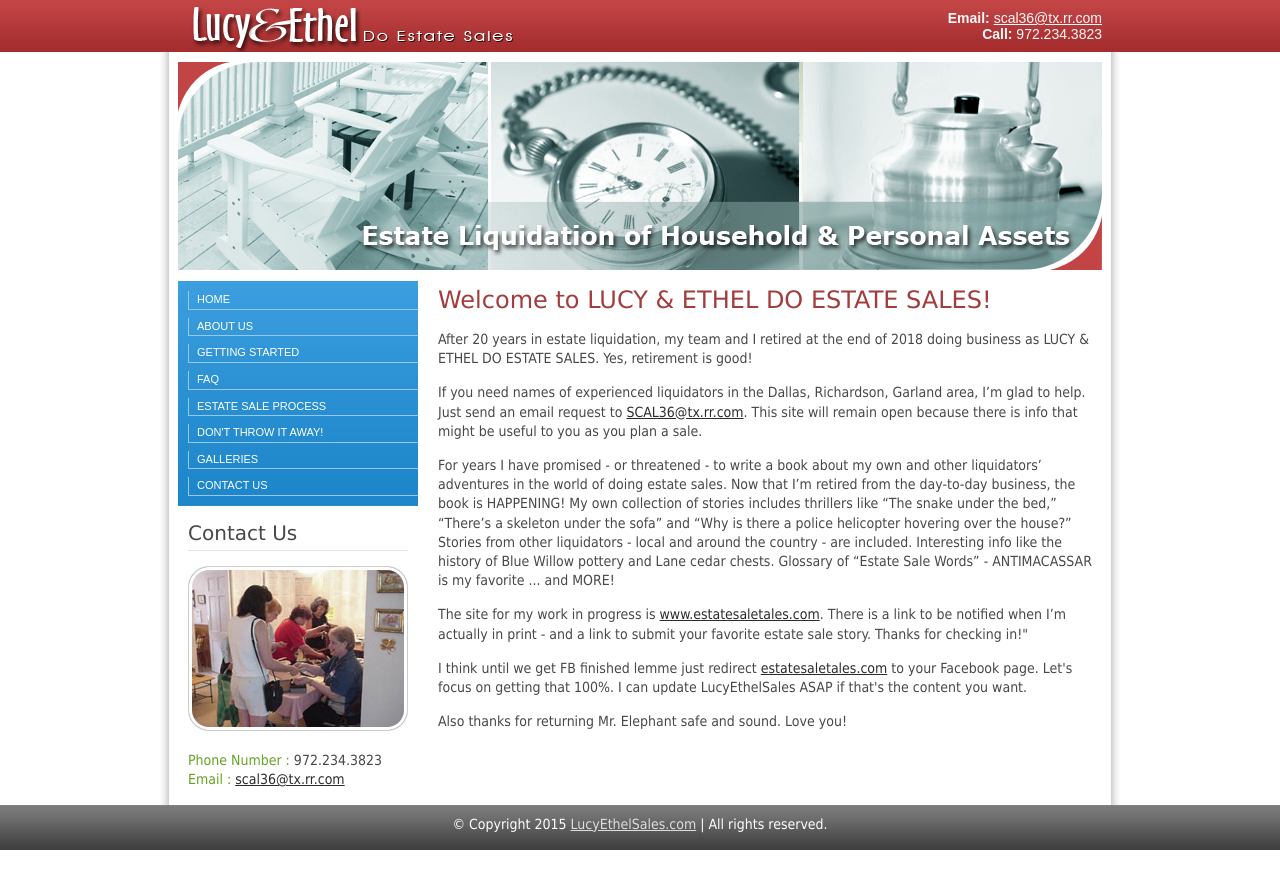
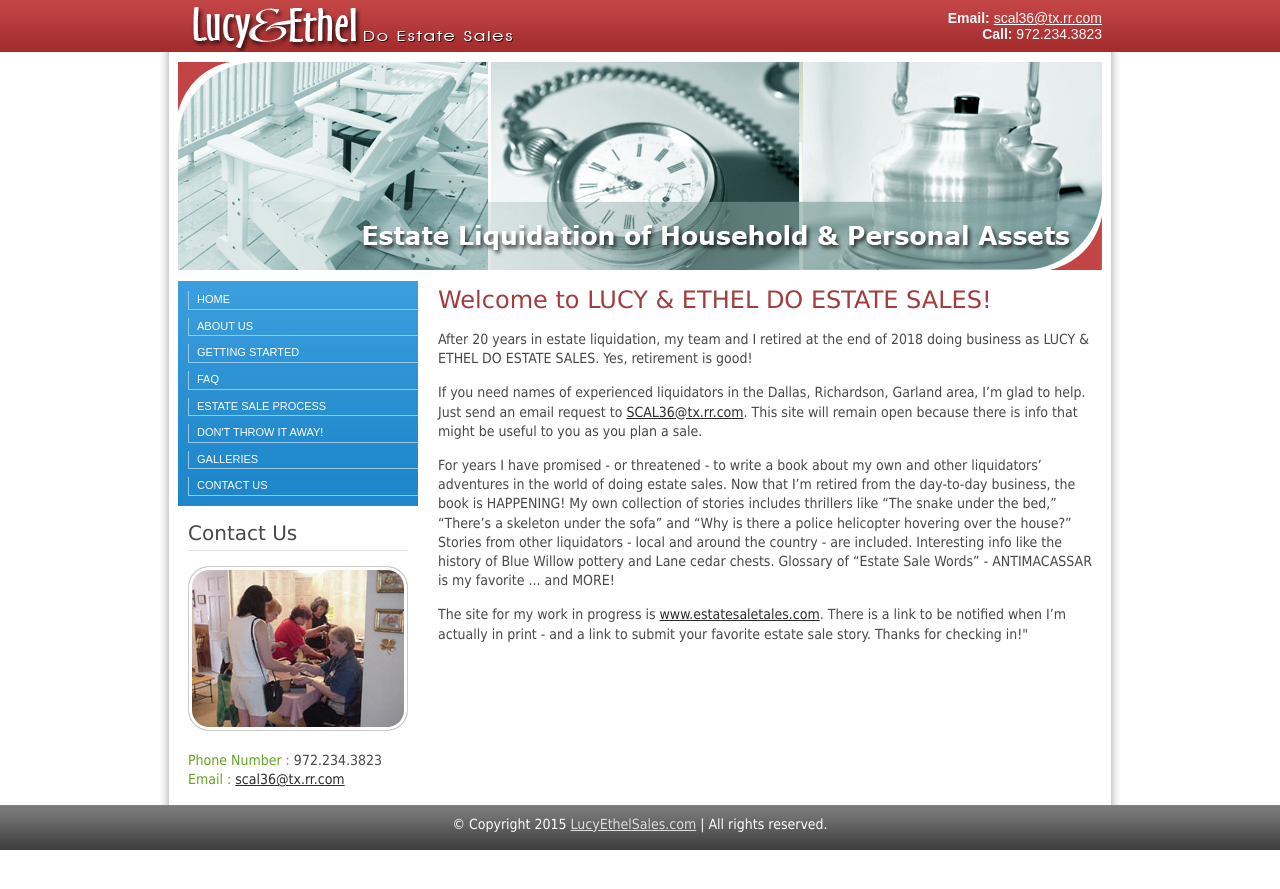
Before and after one commit to drupalninja/lucyethelsales, a Jekyll site: the page built from index.html, in a window 1280 px wide. Shown: the top 889 px of the page. Built offline with Jekyll 4.4.1, drawn with Linux system fonts in a browser that asks for light colours.

Commit message:
Update index.html

```diff
--- a/index.html
+++ b/index.html
@@ -14,10 +14,6 @@ layout: page
 <p>For years I have promised - or threatened - to write a book about my own and other liquidators’ adventures in the world of doing estate sales. Now that I’m retired from the day-to-day business, the book is HAPPENING! My own collection of stories includes thrillers like “The snake under the bed,” “There’s a skeleton under the sofa” and “Why is there a police helicopter hovering over the house?” Stories from other liquidators - local and around the country - are included. Interesting info like the history of Blue Willow pottery and Lane cedar chests. Glossary of  “Estate Sale Words” - ANTIMACASSAR is my favorite ... and MORE!</p>
 
     <p>The site for my work in progress is <a href="http://www.estatesaletales.com/">www.estatesaletales.com</a>. There is a link to be notified when I’m actually in print - and a link to submit your favorite estate sale story. Thanks for checking in!"</p>
-
-<p>I think until we get FB finished lemme just redirect <a href="http://www.estatesaletales.com/">estatesaletales.com</a> to your Facebook page. Let's focus on getting that 100%. I can update LucyEthelSales ASAP if that's the content you want.</p>
-
-      <p>Also thanks for returning Mr. Elephant safe and sound. Love you!</p>
   </div>
 
 </div>
```
